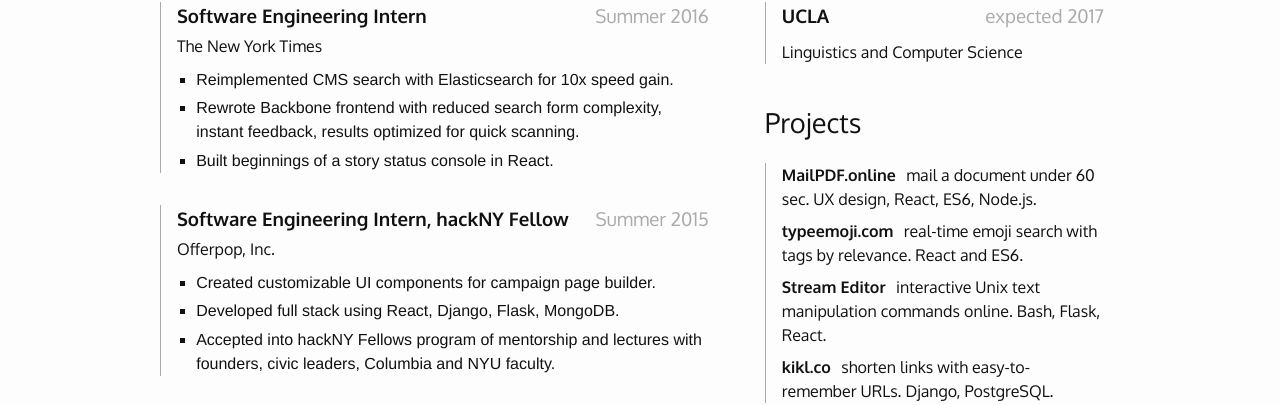
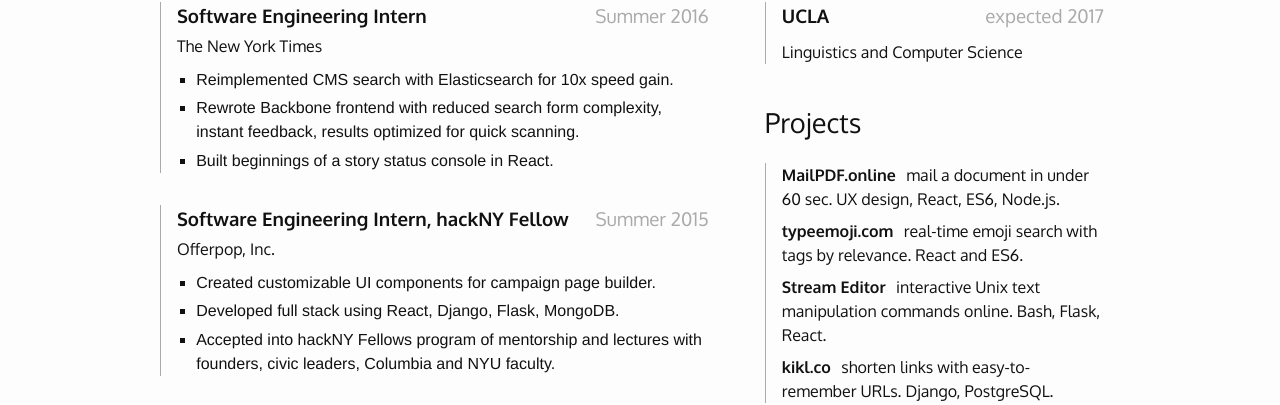
Before and after one commit to liddiard/liddiard.me, a Jekyll site: the page built from resume.md, in a window 1280 px wide. Shown: the part 256-661 px from the top of the page. Built offline with Jekyll 4.4.1, drawn with Linux system fonts in a browser that asks for light colours; some web fonts are replaced.

Commit message:
added word to increase clarity

```diff
--- a/resume.md
+++ b/resume.md
@@ -63,7 +63,7 @@
         </div>
         <h2>Projects</h2>
         <div class="item">
-            <h4><span class="project-name">MailPDF.online</span> mail a document under 60 sec. UX design, React, ES6, Node.js.</h4>
+            <h4><span class="project-name">MailPDF.online</span> mail a document in under 60 sec. UX design, React, ES6, Node.js.</h4>
             <h4><span class="project-name">typeemoji.com</span> real-time emoji search with tags by relevance. React and ES6.</h4>
             <h4><span class="project-name">Stream Editor</span> interactive Unix text manipulation commands online. Bash, Flask, React.</h4>
             <h4><span class="project-name">kikl.co</span> shorten links with easy-to-remember URLs. Django, PostgreSQL.</h4>
```
